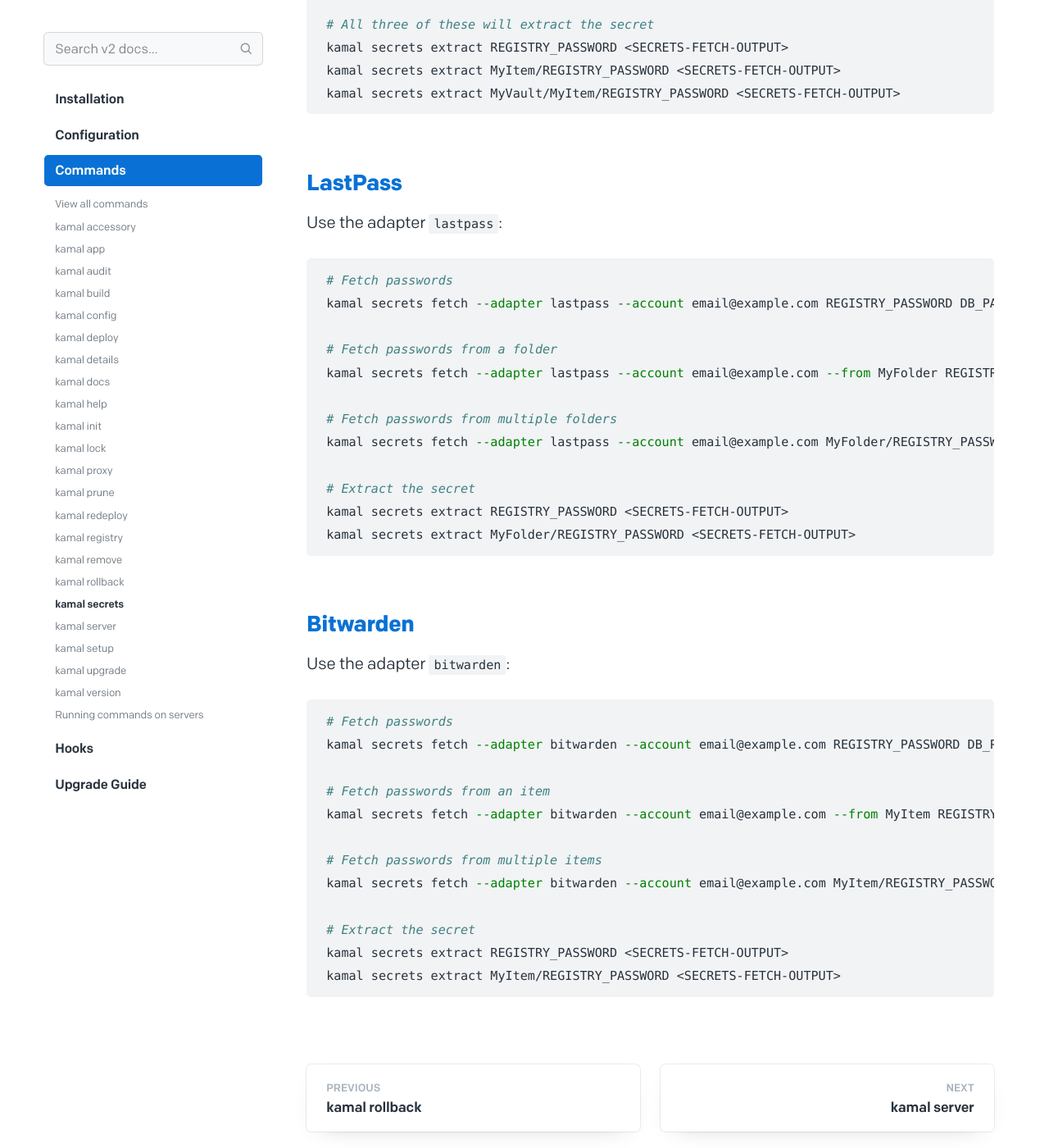
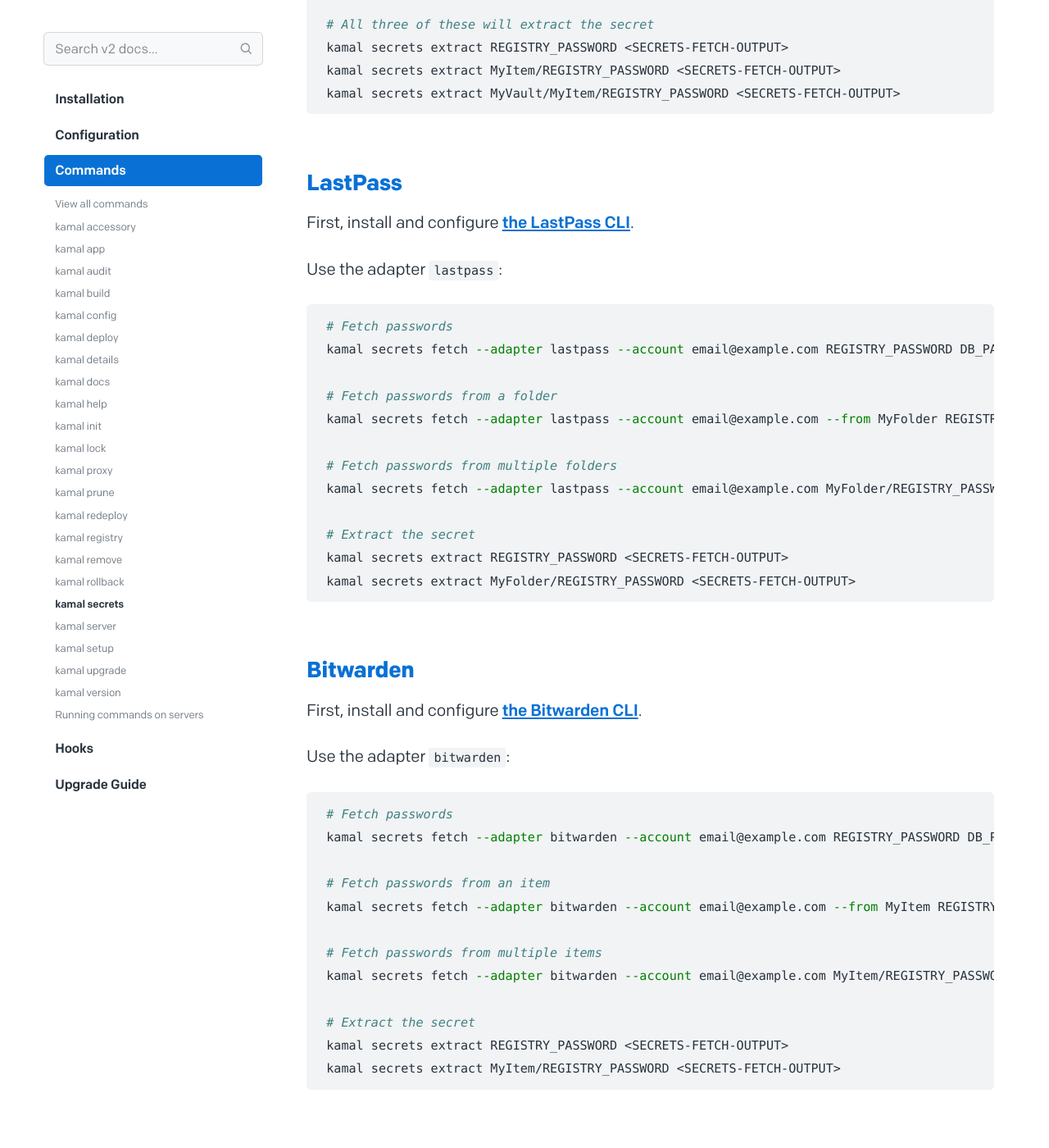
Before and after one commit to basecamp/kamal-site, a Jekyll site: the page built from docs/commands/secrets.md, in a window 1280 px wide and 1400 px high, scrolled down 1458 px. Shown: the whole window at 82% size. Built offline with Jekyll 4.4.1, drawn with Linux system fonts in a browser that asks for light colours.

Commit message:
Add install instruction for LastPass and Bitwarden

````diff
--- a/docs/commands/secrets.md
+++ b/docs/commands/secrets.md
@@ -55,6 +55,8 @@ kamal secrets extract MyVault/MyItem/REGISTRY_PASSWORD <SECRETS-FETCH-OUTPUT>
 
 ## LastPass
 
+First, install and configure [the LastPass CLI](https://github.com/lastpass/lastpass-cli).
+
 Use the adapter `lastpass`:
 
 ```bash
@@ -74,6 +76,8 @@ kamal secrets extract MyFolder/REGISTRY_PASSWORD <SECRETS-FETCH-OUTPUT>
 
 ## Bitwarden
 
+First, install and configure [the Bitwarden CLI](https://bitwarden.com/help/cli/).
+
 Use the adapter `bitwarden`:
 
 ```bash
````
